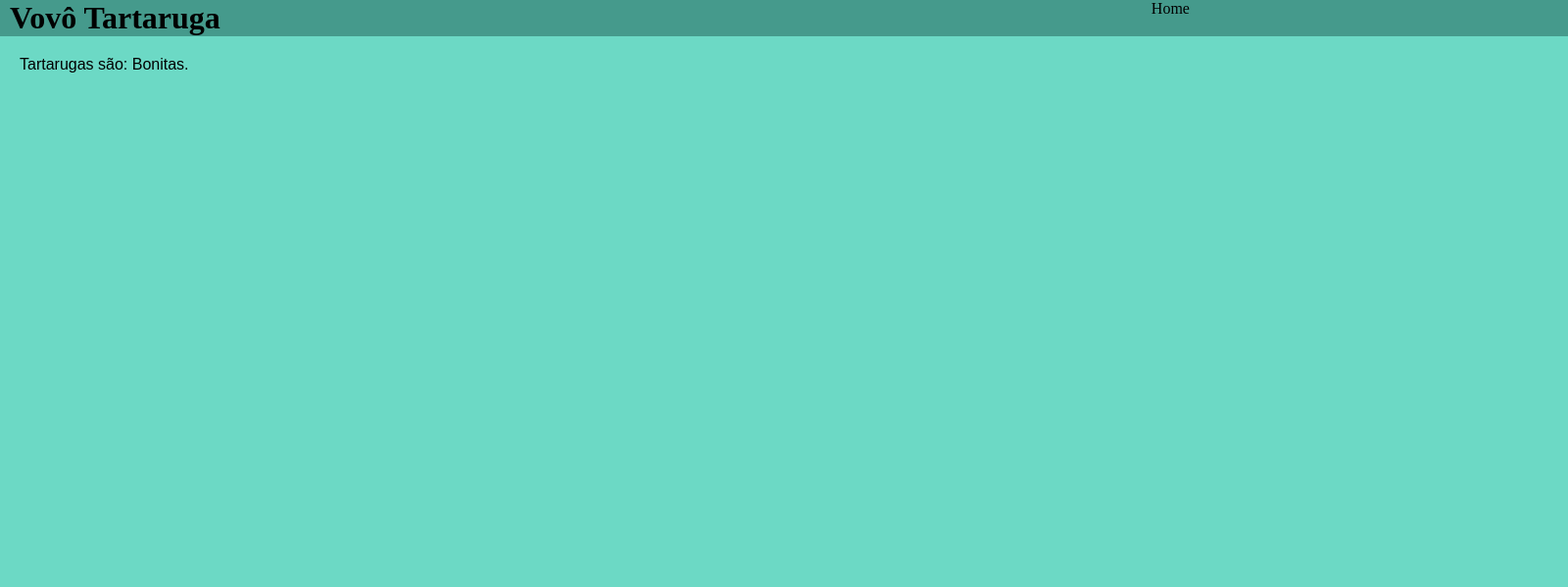
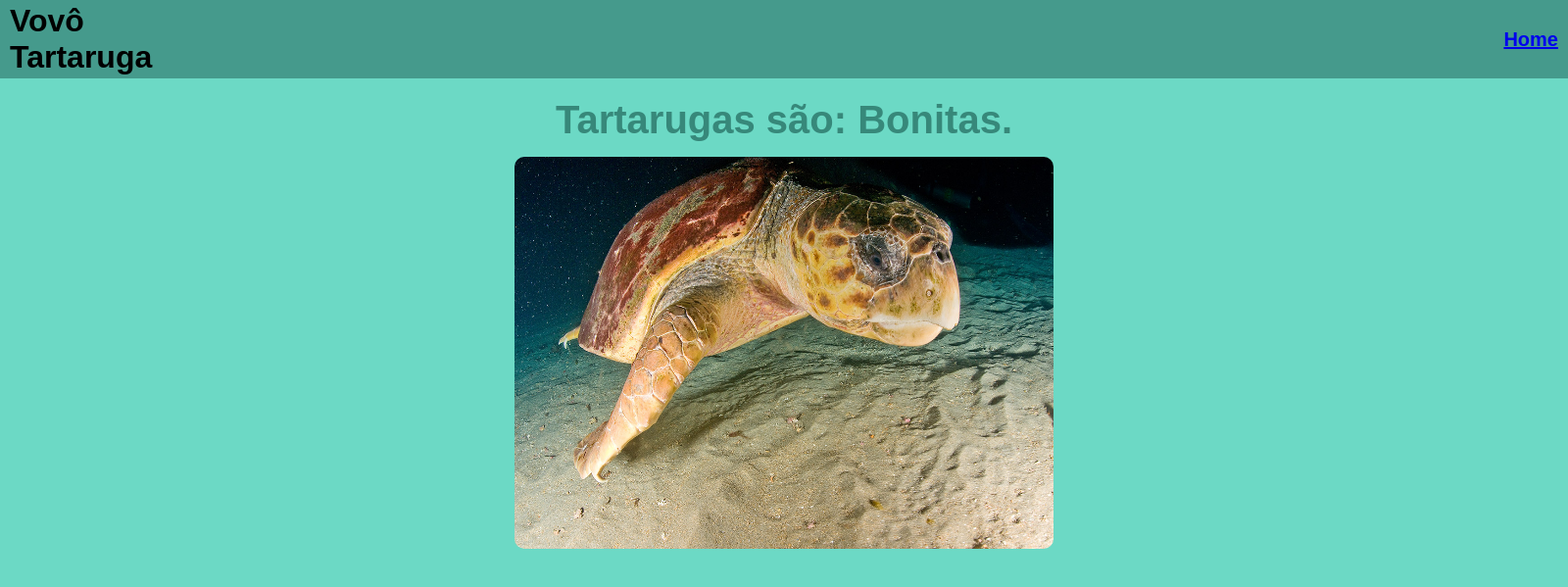
Before and after one commit to AliciaPavao/informativoTartarugas, a Flask app: page /infos in a window 1600 px wide. Shown: the top 599 px of the page at 98% size. Run offline with Flask 3, Linux system fonts and the light colour scheme.

Commit message:
Add aleatorio de imagens + correções css

```diff
--- a/App.py
+++ b/App.py
@@ -24,6 +24,12 @@ lista_adjetivos = [
     "Importantes para o meio ambiente."]
 
 # Lista de imagens
+lista_imagens = [
+    "01.jpg",
+    "02.jpg",
+    "03.jpg",
+    "04.jpg",
+    "05.jpg"]
 
 # Aqui irá todas as minhas rotas
 @app.route("/sobre")
@@ -35,7 +41,8 @@ def pag_sobre():
 def pag_infos():
     cor_de_fundo = random.choice(lista_cores)
     adjetivos_aleatorios = random.choice(lista_adjetivos)
+    imagens_aleatorias = random.choice(lista_imagens)
     return render_template("PagAleatorio.html", cor_de_fundo_html = cor_de_fundo,
-                           adjetivos_aleatorios_html = adjetivos_aleatorios)
+                           adjetivos_aleatorios_html = adjetivos_aleatorios, imagens_aleatorias_html = imagens_aleatorias)
 
 app.run(debug=True)
--- a/templates/PagAleatorio.html
+++ b/templates/PagAleatorio.html
@@ -11,24 +11,28 @@
         padding: 0;
         margin: 0;
         box-sizing: border-box;
+        font-family: sans-serif;
     }
 </style>
 
 <body style="background-color: {{cor_de_fundo_html}};">
 
-    <header style="background-color: rgb(69, 154, 140); display: flex;  ">
-        <h1 style="margin-left: 10px;">Vovô Tartaruga</h1>
-        <span style="margin-left: 950px; margin-right: 10px;">Home</span>
+    <header style="background-color: rgb(69, 154, 140); display: flex; align-items: center; height: 80px;  ">
+        <h1 style="margin-left: 10px; ">Vovô Tartaruga</h1>
+        <span style="margin-left: 1350px; margin-right: 10px; font-size: 20px; font-weight: 700;"> <a href="sobre">Home</a> </span>
         <span></span>
     </header>
 
-    <section class="caixa-geral" style="display: flex; flex-direction: row; margin: 20px;">
+    <section class="caixa-geral" style="display: flex; flex-direction: column; margin: 20px; align-items: center; gap: 15px;">
+
         <div class="textos">
-            <p style="font-family: sans-serif;">Tartarugas são: {{adjetivos_aleatorios_html}}</p>
+            <p style="font-size: 40px; font-weight: 700; color: rgb(55, 136, 122);">Tartarugas são: {{adjetivos_aleatorios_html}}</p>
         </div>
-        <div class="imagens">
 
+        <div class="imagens" >
+            <img src="/static/img/tartarugas/{{imagens_aleatorias_html}}" alt="imagens de tartarugas" style="width: 550px; height: 400px; border-color: rgb(55, 136, 122); border-radius: 10px; ">
         </div>
+
     </section>
 </body>
 </html>
```
Also changed, not shown: templates/PagInicial.html (+7 -4 lines), static/img/tartarugas/01.jpg (added), static/img/tartarugas/02.jpg (added), static/img/tartarugas/03.jpg (added), static/img/tartarugas/04.jpg (added), static/img/tartarugas/05.jpg (added).
